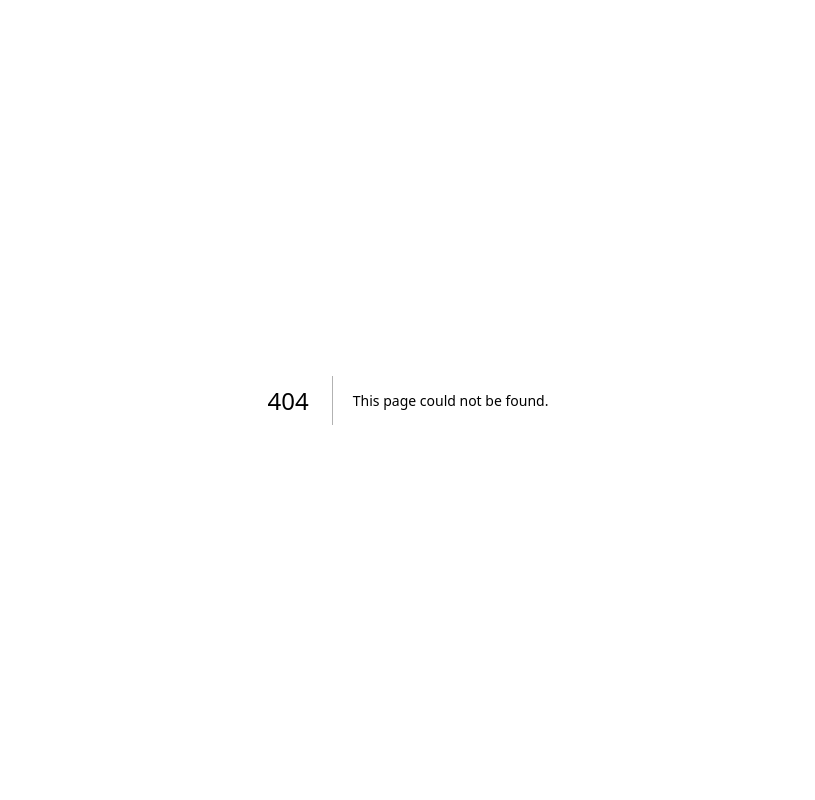
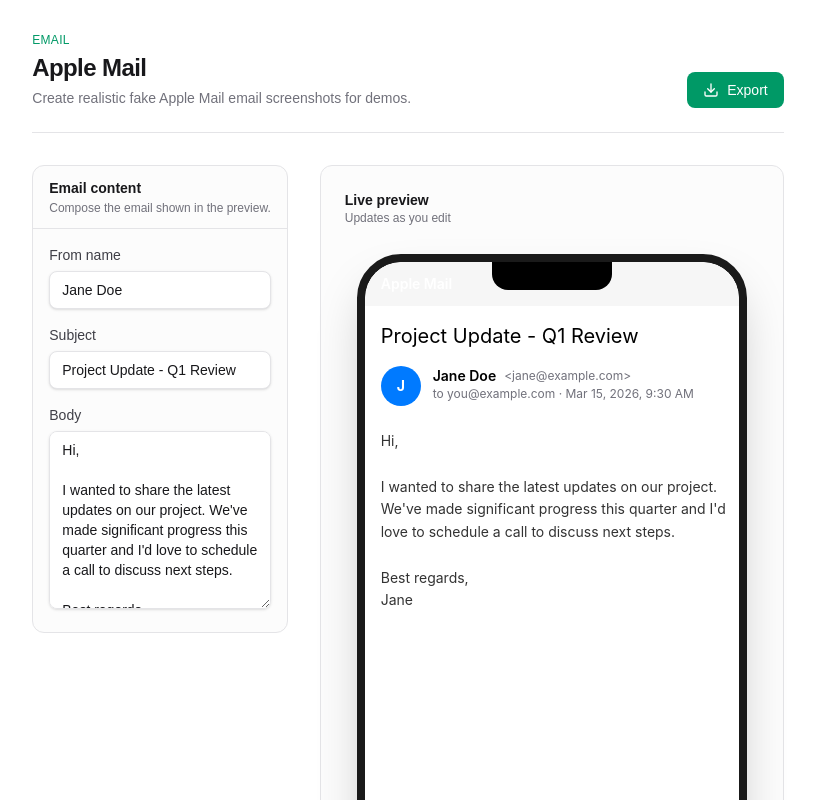
Before and after one commit to lucianodiisouza/open-mock, a Next.js app: page /generators/apple-mail in a window 1280 px wide. Before the commit this address had no page. Shown: the top 800 px of the page, without its empty margins (232-1047 px from the left). Built offline with nearby package versions, Linux system fonts and the light colour scheme.

Commit message:
feat(app): add dynamic generator routes
Add SSG pages for all 49 platform generators with live preview.

```diff
--- /dev/null
+++ b/src/app/generators/[slug]/generator-client.tsx
@@ -0,0 +1,18 @@
+"use client";
+
+import { useParams } from "next/navigation";
+import { notFound } from "next/navigation";
+import { getPlatform } from "@/lib/platform-registry";
+import { GeneratorShell } from "@/components/editor/GeneratorShell";
+
+export default function GeneratorPage() {
+  const params = useParams();
+  const slug = params.slug as string;
+  const platform = getPlatform(slug);
+
+  if (!platform) {
+    notFound();
+  }
+
+  return <GeneratorShell platform={platform} />;
+}
--- /dev/null
+++ b/src/app/generators/[slug]/page.tsx
@@ -0,0 +1,25 @@
+import type { Metadata } from "next";
+import { getPlatform, getAllSlugs } from "@/lib/platform-registry";
+import GeneratorPage from "./generator-client";
+
+interface PageProps {
+  params: Promise<{ slug: string }>;
+}
+
+export async function generateStaticParams() {
+  return getAllSlugs().map((slug) => ({ slug }));
+}
+
+export async function generateMetadata({ params }: PageProps): Promise<Metadata> {
+  const { slug } = await params;
+  const platform = getPlatform(slug);
+  if (!platform) return {};
+  return {
+    title: platform.seo.title,
+    description: platform.seo.description,
+  };
+}
+
+export default function Page() {
+  return <GeneratorPage />;
+}
```
